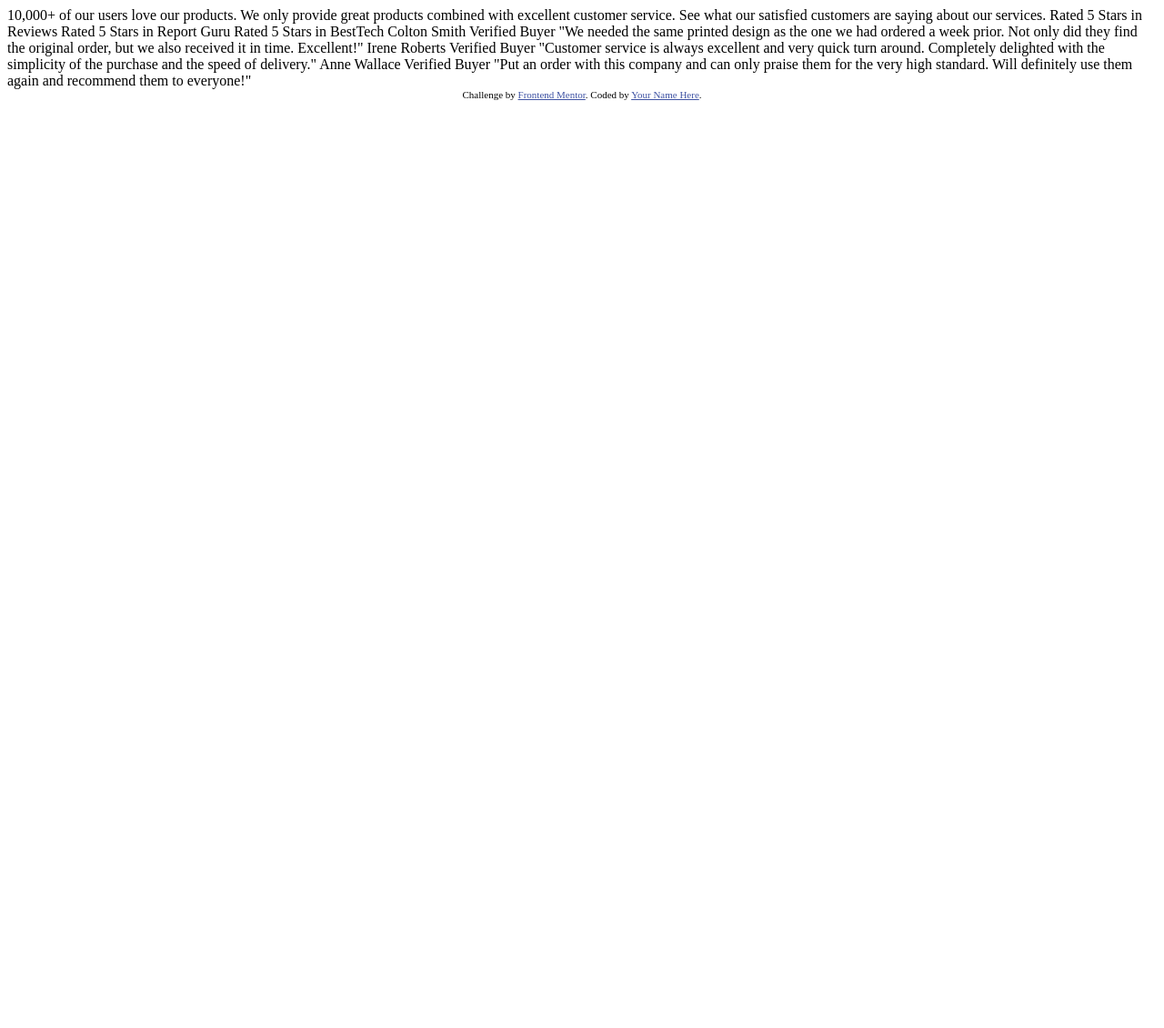
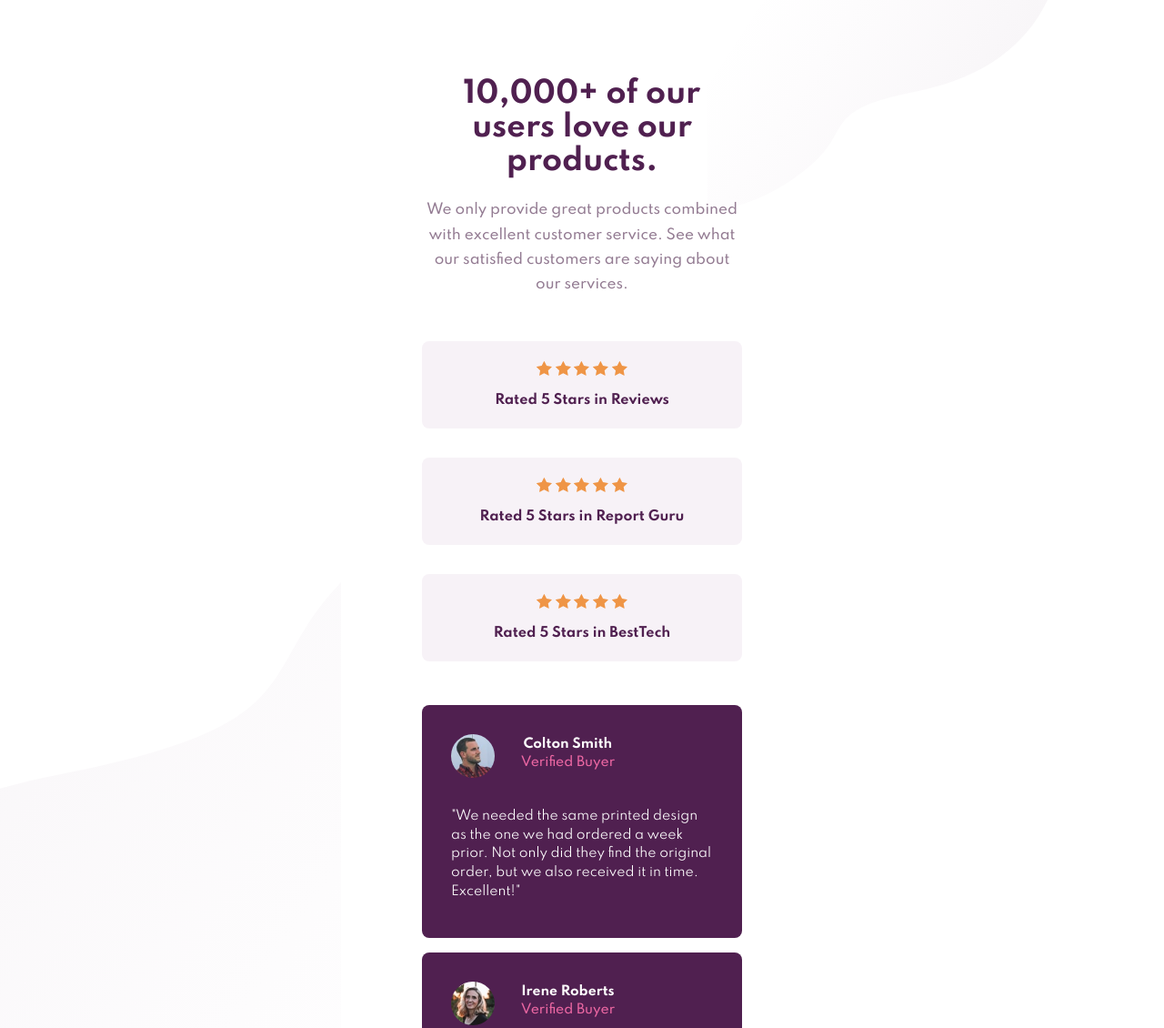
Before and after one commit to SunitaBantawaRai/FEM-Project-4-socialproofsection, a plain HTML site: page index.html in a window 1280 px wide. Shown: the top 1130 px of the page at 91% size. Before the commit the page ends 800 px from the top, so only its background shows below. Drawn offline with Linux system fonts and the light colour scheme.

Commit message:
third commit

```diff
--- a/CSS/style.css
+++ b/CSS/style.css
@@ -9,18 +9,140 @@
   /* fonts */
   --Font-family: "Spartan", sans-serif;
   --font-weight-1: 400;
-  --font-weight-3: 400;
-  --font-weight-2: 400;
+  --font-weight-2: 500;
+  --font-weight-3: 700;
+  /* border radius */
+  --border-radius: 0.5rem;
 }
+
+body {
+  font-family: var(--Font-family);
+  position: relative;
+  height: 100vh;
+  margin-bottom: 0;
+}
+.bg-top {
+  position: absolute;
+  right: 10%;
+}
+.bg-bottom {
+  position: absolute;
+  top: 80%;
+}
+
 /*
 ======
-footer
+Main
+======
+ */
+.review-banner {
+  width: 80vw;
+  display: grid;
+  justify-content: center;
+  text-align: center;
+  margin: 0 auto;
+}
+.review {
+  width: 22rem;
+  margin: 0 auto;
+  padding-top: 4rem;
+  margin-bottom: 3rem;
+}
+.review-title {
+  color: var(--Very-Dark-Magenta);
+}
+.review-p {
+  width: 22rem;
+  color: var(--Dark-Grayish-Magenta);
+  font-size: 0.95rem;
+  line-height: 1.8;
+  font-weight: var(--font-weight-2);
+}
+
+.rating {
+  background: var(--Light-Grayish-Magenta);
+  display: flex;
+  flex-direction: column;
+  margin: 0 auto;
+  height: 6rem;
+  width: 22rem;
+  justify-content: center;
+  align-items: center;
+  margin-top: 2rem;
+  padding: 1rem 3rem;
+  border-radius: var(--border-radius);
+}
+.star-sign {
+  background: url(../images/icon-star.svg) space;
+  width: 6.3rem;
+  height: 1.2rem;
+  overflow: hidden;
+}
+.rated-platform {
+  color: var(--Very-Dark-Magenta);
+  font-weight: var(--font-weight-3);
+  font-size: 0.9rem;
+  padding-top: 1rem;
+}
+.review-card {
+  width: 22rem;
+  height: 16rem;
+  background: var(--Very-Dark-Magenta);
+  border-radius: var(--border-radius);
+  margin-bottom: 1rem;
+  padding: 2rem 2rem;
+}
+.part-2 {
+  margin-top: 3rem;
+}
+.profile-img {
+  height: 3rem;
+  width: 3rem;
+  border-radius: 50%;
+}
+.profile {
+  display: flex;
+  align-items: center;
+  justify-content: flex-start;
+  column-gap: 1.8rem;
+}
+.profile h2 {
+  font-size: 0.87rem;
+  color: var(--White);
+}
+.profile span {
+  color: var(--Soft-Pink);
+  font-weight: var(--font-weight-2);
+  line-height: 1.8;
+}
+.opinion {
+  font-size: 0.87rem;
+  color: var(--White);
+  padding-top: 2rem;
+  text-align: start;
+  line-height: 1.5;
+}
+
+/* media query */
+/* .rating {
+   width: 30rem;
+   height: 3rem;
+   justify-content: space-around;
+   margin: 0 auto;
+   padding: 1rem;
+   padding-right: 4rem;
+  } */
+/*
+ ======
+ footer
 ======
  */
 .attribution {
-  font-size: 11px;
+  font-size: 0.5rem;
   text-align: center;
+  color: var(--Soft-Pink);
+  padding-bottom: 3rem;
 }
 .attribution a {
-  color: hsl(228, 45%, 44%);
+  color: var(--Very-Dark-Magenta);
 }
--- a/index.html
+++ b/index.html
@@ -3,7 +3,6 @@
   <head>
     <meta charset="UTF-8" />
     <meta name="viewport" content="width=device-width, initial-scale=1.0" />
-    <!-- displays site properly based on user's device -->
 
     <link
       rel="icon"
@@ -11,51 +10,123 @@
       sizes="32x32"
       href="./images/favicon-32x32.png"
     />
+    <link rel="preconnect" href="https://fonts.googleapis.com" />
+    <link rel="preconnect" href="https://fonts.gstatic.com" crossorigin />
+    <link
+      href="https://fonts.googleapis.com/css2?family=Spartan:wght@400;500;700&display=swap"
+      rel="stylesheet"
+    />
+
+    <link rel="stylesheet" href="./CSS/normalize.css" />
+    <link rel="stylesheet" href="./CSS/style.css" />
 
     <title>Frontend Mentor | Social proof section</title>
 
-    <!-- Feel free to remove these styles or customise in your own stylesheet 👍 -->
-    <style>
-      .attribution {
-        font-size: 11px;
-        text-align: center;
-      }
-      .attribution a {
-        color: hsl(228, 45%, 44%);
-      }
-    </style>
+    <style></style>
   </head>
   <body>
-    10,000+ of our users love our products.
+    <img
+      class="bg-top"
+      src="./images/bg-pattern-top-mobile.svg"
+      alt="background-top"
+      role="banner"
+    />
+    <img
+      class="bg-bottom"
+      src="./images/bg-pattern-bottom-mobile.svg"
+      alt="background-bottom"
+    />
 
-    We only provide great products combined with excellent customer service.
-    See what our satisfied customers are saying about our services.
+    <main class="review-banner">
+      <div class="part-1">
+        <div class="review">
+          <h1 class="review-title">10,000+ of our users love our products.</h1>
+          <p class="review-p">
+            We only provide great products combined with excellent customer
+            service. See what our satisfied customers are saying about our
+            services.
+          </p>
+        </div>
+        <div class="ratings">
+          <div class="rating rating-1">
+            <div class="star-sign"></div>
+            <div class="rated-platform">
+              <p>Rated 5 Stars in Reviews</p>
+            </div>
+          </div>
+          <div class="rating rating-2">
+            <div class="star-sign"></div>
+            <div class="rated-platform">
+              <p>Rated 5 Stars in Report Guru</p>
+            </div>
+          </div>
+          <div class="rating rating-3">
+            <div class="star-sign"></div>
+            <div class="rated-platform">
+              <p>Rated 5 Stars in BestTech</p>
+            </div>
+          </div>
+        </div>
+      </div>
+      <div class="part-2">
+        <div class="review-container">
+          <div class="review-card left">
+            <div class="profile">
+              <img
+                class="profile-img"
+                src="./images/image-colton.jpg"
+                alt="Colton.img"
+              />
+              <h2>
+                Colton Smith <br />
+                <span>Verified Buyer</span>
+              </h2>
+            </div>
+            <p class="opinion">
+              "We needed the same printed design as the one we had ordered a
+              week prior. Not only did they find the original order, but we also
+              received it in time. Excellent!"
+            </p>
+          </div>
+          <div class="review-card middle">
+            <div class="profile">
+              <img
+                class="profile-img"
+                src="./images/image-irene.jpg"
+                alt="Irene.img"
+              />
+              <h2>Irene Roberts<br /><span>Verified Buyer</span></h2>
+            </div>
+            <p class="opinion">
+              "Customer service is always excellent and very quick turn around.
+              Completely delighted with the simplicity of the purchase and the
+              speed of delivery."
+            </p>
+          </div>
+          <div class="review-card left">
+            <div class="profile">
+              <img
+                class="profile-img"
+                src="./images/image-anne.jpg"
+                alt="Anne.img"
+              />
+              <h2>Anne Wallace <br /><span>Verified Buyer</span></h2>
+            </div>
+            <p class="opinion">
+              "Put an order with this company and can only praise them for the
+              very high standard. Will definitely use them again and recommend
+              them to everyone!"
+            </p>
+          </div>
+        </div>
+      </div>
+    </main>
 
-    Rated 5 Stars in Reviews
-    Rated 5 Stars in Report Guru
-    Rated 5 Stars in BestTech
-
-    Colton Smith
-    Verified Buyer
-    "We needed the same printed design as the one we had ordered a week prior.
-    Not only did they find the original order, but we also received it in time.
-    Excellent!"
-
-    Irene Roberts
-    Verified Buyer
-    "Customer service is always excellent and very quick turn around. Completely
-    delighted with the simplicity of the purchase and the speed of delivery."
-
-    Anne Wallace
-    Verified Buyer
-    "Put an order with this company and can only praise them for the very high
-    standard. Will definitely use them again and recommend them to everyone!"
-
-    <div class="attribution">
+    <footer class="attribution">
       Challenge by
       <a href="https://www.frontendmentor.io?ref=challenge" target="_blank"
         >Frontend Mentor</a
-      >. Coded by <a href="#">Your Name Here</a>.
-    </div>
+      >. Coded by <a href="#">Sunita Rai</a>.
+    </footer>
   </body>
 </html>
```
